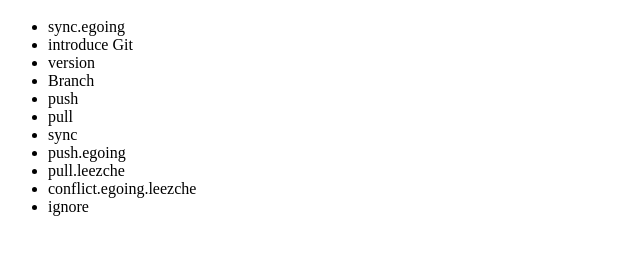
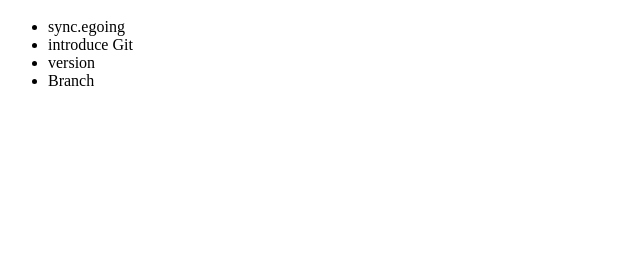
Before and after one commit to eyenh/eyedea_nhlee, a plain HTML site: page index.html in a window 1280 px wide. Shown: the part 48-302 px from the top of the page, without its empty margins (0-640 px from the left). Drawn offline with Linux system fonts and the light colour scheme.

Commit message:
Branch Test

```diff
--- a/index.html
+++ b/index.html
@@ -1,7 +1,7 @@
 <html>
     <head>
         <meta charset="UTF-8" />
-        <title>GIT TEST</title>
+        <title>Branch Test</title>
     </head>
     <body>
         <header>
@@ -12,13 +12,6 @@
             <li>introduce Git</li>
             <li>version</li>
             <li>Branch</li>
-            <li>push</li>
-            <li>pull</li>
-            <li>sync</li>
-            <li>push.egoing</li>
-            <li>pull.leezche</li>
-            <li>conflict.egoing.leezche</li>
-            <li>ignore</li>
         </ul>
     </body>
 </html>
```
